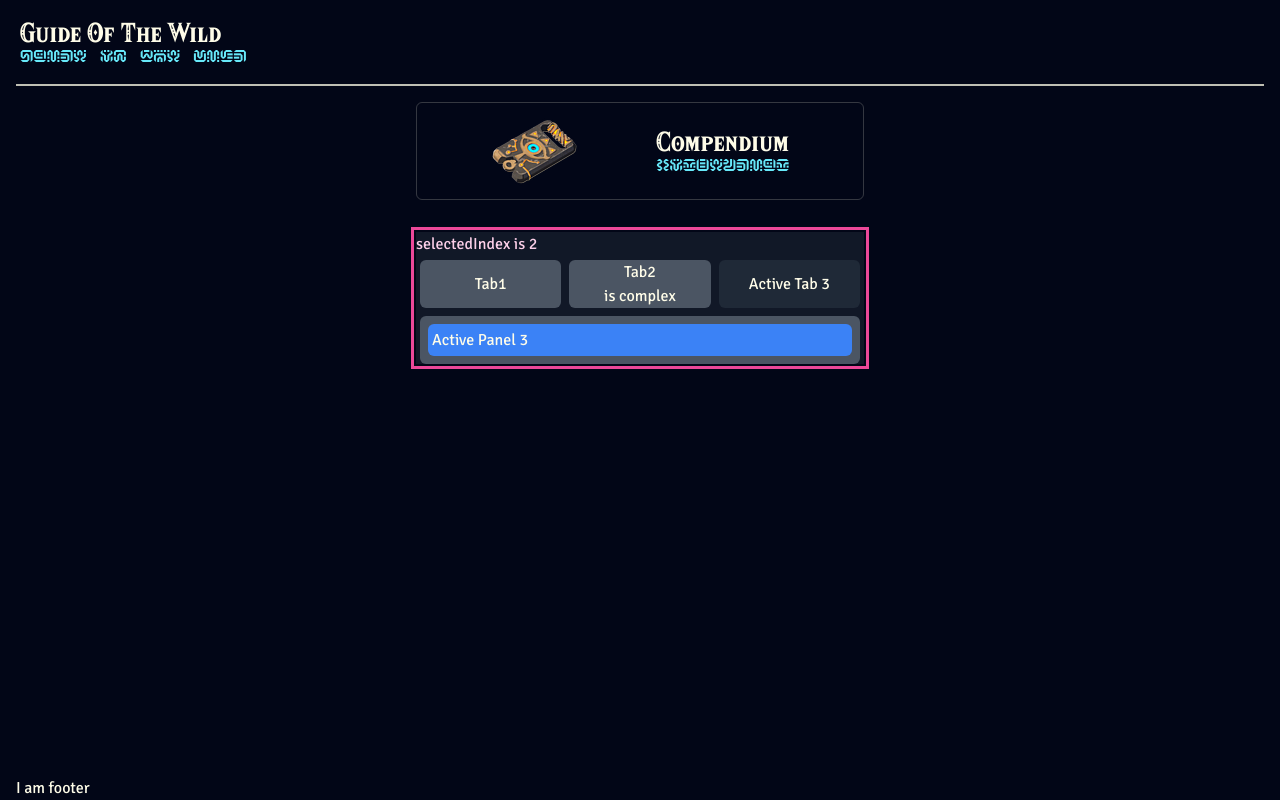
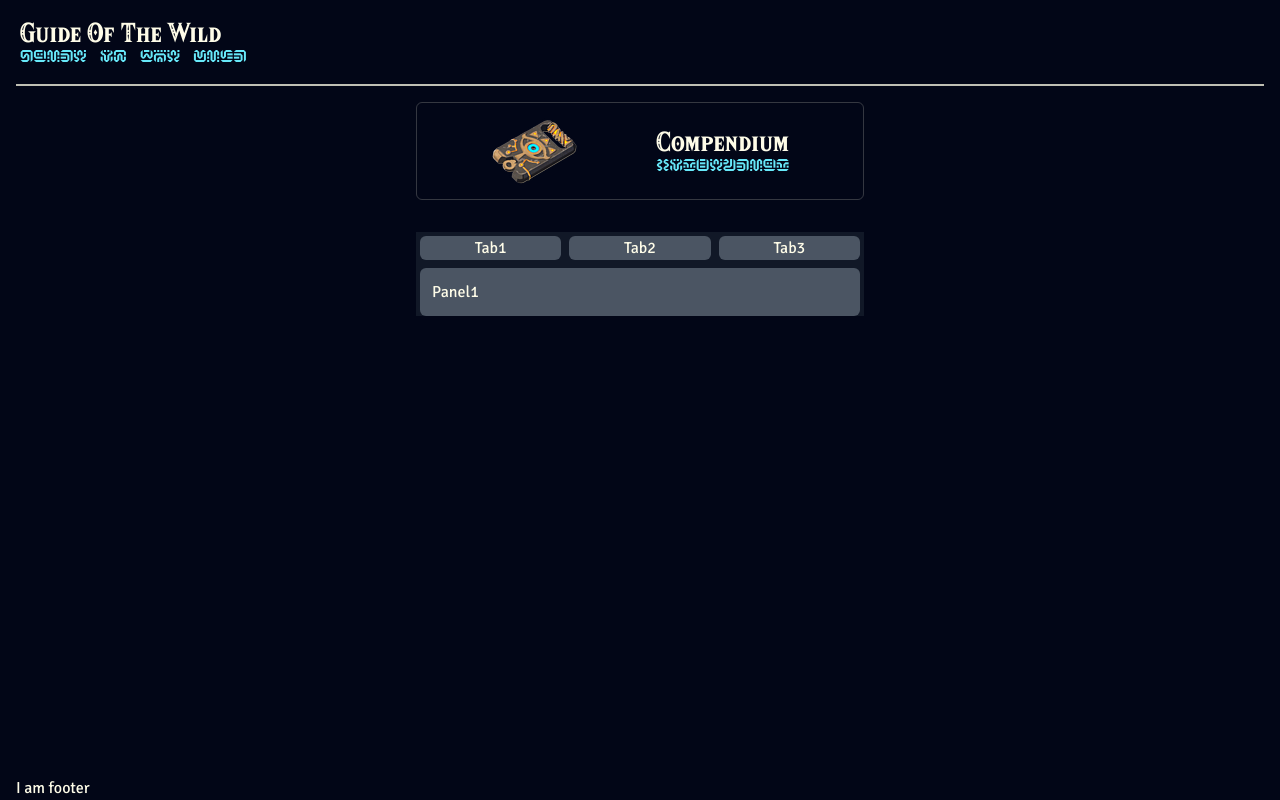
Before and after one commit to forkidd214/botw-hyrule-compendium, a Next.js app: page / in a window 1280 px wide. Built offline with nearby package versions, Linux system fonts and the light colour scheme.

Commit message:
Add accessibility attritubes for Tabs.

```diff
--- a/src/app/components/Tabs/Tabs.tsx
+++ b/src/app/components/Tabs/Tabs.tsx
@@ -32,6 +32,7 @@ const TabGroupImpl = ({
   className,
 }: TabGroupProps) => {
   const { selectedIndex } = useTabs()
+
   return (
     <Comp className={joinClassNames('', className)}>
       {typeof children === 'function' ? children({ selectedIndex }) : children}
@@ -41,8 +42,13 @@ const TabGroupImpl = ({
 
 function TabList({ as: Comp = 'div', children, className }: TabListProps) {
   let tabIndex = 0
+
   return (
-    <Comp className={joinClassNames('', className)}>
+    <Comp
+      role="tablist"
+      aria-label="tab list"
+      className={joinClassNames('', className)}
+    >
       {React.Children.map(children, (child, index) => {
         if (React.isValidElement(child) && child.type === Tab) {
           const TabWithIndex = React.cloneElement(
@@ -76,8 +82,14 @@ function Tab({
   const { selectedIndex, onSelectTab } = useTabs()
   const isSelected = index === selectedIndex
   const htmlType = Comp === 'button' && !type ? 'button' : type
+
   return (
     <Comp
+      id={getTabsId('tab', index)}
+      aria-controls={getTabsId('tabpanel', index)}
+      aria-disabled={disabled}
+      role="tab"
+      aria-selected={isSelected ? 'true' : 'false'}
       onClick={() => onSelectTab(index)}
       type={htmlType}
       disabled={disabled}
@@ -90,6 +102,7 @@ function Tab({
 
 function TabPanels({ as: Comp = 'div', children, className }: TabPanelsProps) {
   let tabIndex = 0
+
   return (
     <Comp className={joinClassNames('', className)}>
       {React.Children.map(children, (child, index) => {
@@ -119,15 +132,26 @@ function TabPanel({
       'TabPanel must be used within TabPanels and must be the direct child of TabPanels'
     )
   }
+
   const { selectedIndex } = useTabs()
   const isSelected = index === selectedIndex
 
   return typeof children === 'function' ? (
-    <Comp className={joinClassNames('', className)}>
+    <Comp
+      id={getTabsId('tabpanel', index)}
+      aria-labelledby={getTabsId('tab', index)}
+      role="tabpanel"
+      className={joinClassNames('', className)}
+    >
       {typeof children === 'function' ? children({ isSelected }) : children}
     </Comp>
   ) : (
-    <Comp className={joinClassNames('', isSelected ? '' : 'hidden', className)}>
+    <Comp
+      id={getTabsId('tabpanel', index)}
+      aria-labelledby={getTabsId('tab', index)}
+      role="tabpanel"
+      className={joinClassNames('', isSelected ? '' : 'hidden', className)}
+    >
       {children}
     </Comp>
   )
@@ -142,3 +166,9 @@ Tab.Panels = TabPanels
 Tab.Panel = TabPanel
 
 export { Tab }
+
+///////////////////////////////////////////////////////
+// utils
+
+const getTabsId = (role: 'tab' | 'tabpanel', index: number) =>
+  `tabs-${role}-${index}` // TODO add real unique id
--- a/src/app/components/Tabs/TestTabs.tsx
+++ b/src/app/components/Tabs/TestTabs.tsx
@@ -1,51 +1,92 @@
 'use client'
 
-import * as React from 'react'
+import React, { useRef, useState, useEffect } from 'react'
 import { Tab } from './index'
 
 export default function TestTab() {
   return (
-    <Tab.Group
-      defaultIndex={2}
-      className="bg-gray-900 outline outline-offset-2 outline-pink-500"
-    >
-      {({ selectedIndex }) => {
-        const getTabStyle = (index: number) =>
-          index === selectedIndex ? 'bg-gray-800' : 'bg-gray-600'
-
-        return (
-          <>
-            <h3 className="text-pink-200">selectedIndex is {selectedIndex}</h3>
-            <Tab.List className="flex w-full  justify-between gap-2  p-1">
-              <Tab className={`flex-1 rounded-md ${getTabStyle(0)}`}>Tab1</Tab>
-              <Tab className={`flex-1 rounded-md ${getTabStyle(1)}`}>
-                <div>
-                  <h1>Tab2</h1>
-                  <h2>is complex</h2>
-                </div>
-              </Tab>
-              <Tab className={`flex-1 rounded-md ${getTabStyle(2)}`}>
-                {({ isSelected }) =>
-                  isSelected ? 'Active Tab 3' : 'Inactive Tab 3'
-                }
-              </Tab>
-            </Tab.List>
-            <Tab.Panels className="m-1 flex flex-col gap-1 rounded-md bg-gray-600 p-2">
-              <Tab.Panel className="rounded-md bg-yellow-500 p-1">
-                Panel1
-              </Tab.Panel>
-              <Tab.Panel className="rounded-md bg-teal-500 p-1 dark:block">
-                Panel2 will always be there
-              </Tab.Panel>
-              <Tab.Panel className="rounded-md bg-blue-500 p-1">
-                {({ isSelected }) =>
-                  isSelected ? 'Active Panel 3' : 'Inactive Panel 3'
-                }
-              </Tab.Panel>
-            </Tab.Panels>
-          </>
-        )
-      }}
+    <Tab.Group className="bg-gray-900 ">
+      <Tab.List className="flex w-full  justify-between gap-2  p-1">
+        <Tab className="flex-1 rounded-md bg-gray-600">Tab1</Tab>
+        <Tab className="flex-1 rounded-md bg-gray-600">Tab2</Tab>
+        <Tab className="flex-1 rounded-md bg-gray-600">Tab3</Tab>
+      </Tab.List>
+      <Tab.Panels className="m-1 flex flex-col gap-1 rounded-md bg-gray-600 p-2">
+        <Tab.Panel className="rounded-md p-1">Panel1</Tab.Panel>
+        <Tab.Panel className="rounded-md p-1">Panel2</Tab.Panel>
+        <Tab.Panel className="rounded-md p-1">Panel3</Tab.Panel>
+      </Tab.Panels>
     </Tab.Group>
   )
 }
+
+/*
+
+function MyTabs() {
+  const tabListRef = useRef()
+  const tabPanelRef = useRef()
+  const activeTabIndex = useTabsKeyboardNavigation(tabListRef, tabPanelRef)
+
+  return (
+    <div>
+      <Tab.Group>
+        <Tab.List ref={tabListRef}>
+          <Tab active={activeTabIndex === 0}>Tab 1</Tab>
+          <Tab active={activeTabIndex === 1}>Tab 2</Tab>
+          <Tab active={activeTabIndex === 2}>Tab 3</Tab>
+        </Tab.List>
+        <Tab.Panels>
+          <Tab.Panel ref={tabPanelRef}>Content 1</Tab.Panel>
+          <Tab.Panel ref={tabPanelRef}>Content 2</Tab.Panel>
+          <Tab.Panel ref={tabPanelRef}>Content 3</Tab.Panel>
+        </Tab.Panels>
+      </Tab.Group>
+    </div>
+  )
+}
+
+function useTabsKeyboardNavigation(tabListRef, tabPanelRef) {
+  const [activeTabIndex, setActiveTabIndex] = useState(0)
+
+  const handleKeyDown = (event) => {
+    if (event.key === 'ArrowLeft') {
+      event.preventDefault()
+      setActiveTabIndex((prevIndex) => (prevIndex === 0 ? 2 : prevIndex - 1))
+    } else if (event.key === 'ArrowRight') {
+      event.preventDefault()
+      setActiveTabIndex((prevIndex) => (prevIndex === 2 ? 0 : prevIndex + 1))
+    } else if (event.key === 'Home') {
+      event.preventDefault()
+      setActiveTabIndex(0)
+    } else if (event.key === 'End') {
+      event.preventDefault()
+      setActiveTabIndex(2)
+    } else if (event.key === 'Enter' || event.key === ' ') {
+      event.preventDefault()
+      // Optionally handle tab activation logic here
+    }
+  }
+
+  useEffect(() => {
+    tabListRef.current.addEventListener('keydown', handleKeyDown)
+    return () => {
+      tabListRef.current.removeEventListener('keydown', handleKeyDown)
+    }
+  }, [tabListRef])
+
+  useEffect(() => {
+    if (tabPanelRef.current) {
+      const focusableElements = tabPanelRef.current.querySelectorAll(
+        'button, [href], input, select, textarea, [tabindex]:not([tabindex="-1"])'
+      )
+      const firstFocusableElement = focusableElements[0]
+      if (firstFocusableElement) {
+        firstFocusableElement.focus()
+      }
+    }
+  }, [activeTabIndex, tabPanelRef])
+
+  return activeTabIndex
+}
+
+*/
--- a/src/app/components/Tabs/index.ts
+++ b/src/app/components/Tabs/index.ts
@@ -1,4 +1,4 @@
 export * from './types'
 export * from './Tabs'
 
-// TODO: Add accessibility and keyboard interaction. Refer to https://www.w3.org/WAI/ARIA/apg/patterns/tabs/
+// TODO: Add keyboard interaction. Refer to https://www.w3.org/WAI/ARIA/apg/patterns/tabs/
--- a/src/app/components/Tabs/tabs-context.tsx
+++ b/src/app/components/Tabs/tabs-context.tsx
@@ -24,14 +24,17 @@ const TabsProvider = ({
     setSelectedIndex,
     onSelectTab,
   }
+
   return <TabsContext.Provider value={value}>{children}</TabsContext.Provider>
 }
 
 function useTabs() {
   const context = React.useContext(TabsContext)
+
   if (!context) {
     throw new Error(`useTabs must be used within a TabsProvider`)
   }
+
   return context
 }
 
--- a/src/app/layout.tsx
+++ b/src/app/layout.tsx
@@ -5,7 +5,9 @@ import Header from '@/components/Header'
 
 export const metadata: Metadata = {
   title: 'Hyrule Compendium',
-  description: 'For Breath of Tthe Wild',
+  description: 'For Breath of the Wild',
+  manifest: '/manifest.json',
+  themeColor: '#020617',
 }
 
 const fontsVariables = Object.values(fonts)
--- a/src/app/page.tsx
+++ b/src/app/page.tsx
@@ -20,6 +20,7 @@ export default function Home() {
           width={96}
           height={96}
           alt="" // refer to adjacent text <Logo>Compendium</Logo>
+          priority
         />
         <Logo>Compendium</Logo>
       </Link>
```
Also changed, not shown: tsconfig.json (+1 -8 lines).
